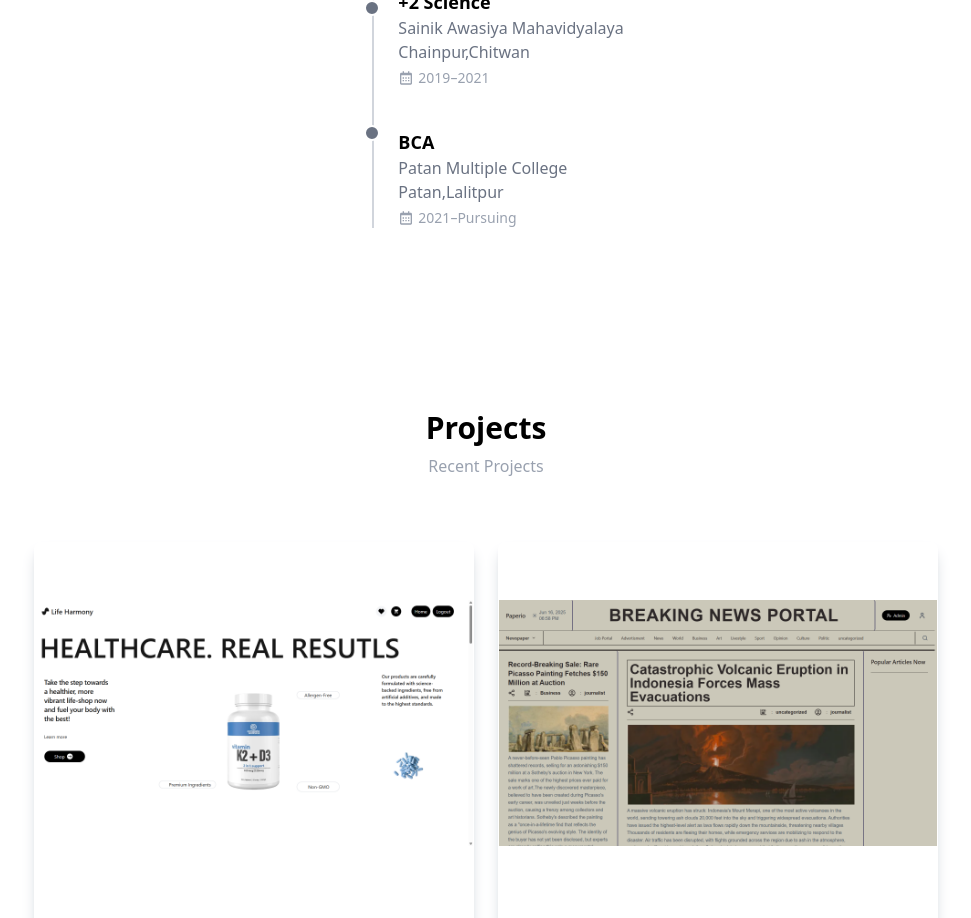
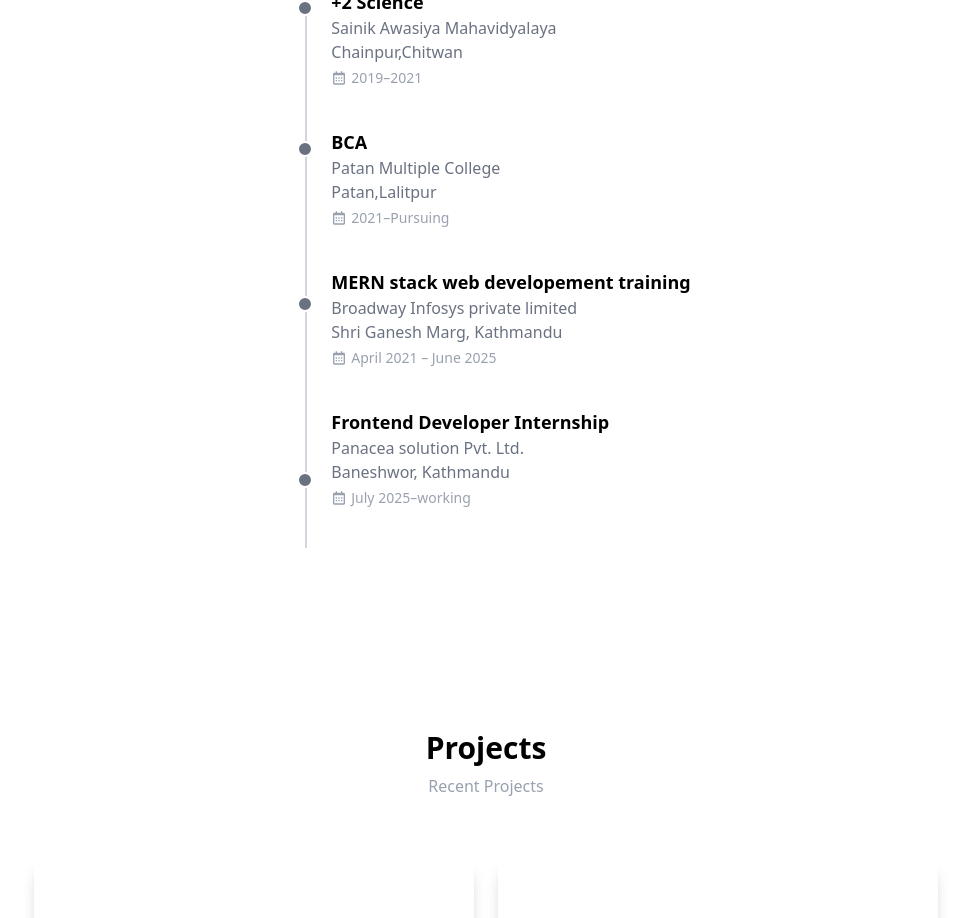
Before and after one commit to ashim086/my-portfolio, a Next.js app: page / in a window 1280 px wide. Shown: the part 2440-3358 px from the top of the page, without its empty margins (154-1125 px from the left). Built offline with nearby package versions, Linux system fonts and the light colour scheme.

Commit message:
qualification updated ashim

```diff
--- a/src/app/components/home/qualitfication.tsx
+++ b/src/app/components/home/qualitfication.tsx
@@ -5,7 +5,7 @@ import { GiGraduateCap } from 'react-icons/gi'
 
 function Qualification() {
     return (
-        <main className='mt-26  font-sans flex flex-col h-[80vh] items-center'>
+        <main className='mt-26  font-sans flex flex-col h-[120vh] items-center '>
 
             <div className=' flex flex-col justify-center items-center-safe space-y-2'>
 
@@ -55,13 +55,34 @@ function Qualification() {
                     </div>
                 </div>
 
-                <div className="ml-6">
-                    <div className="absolute -left-2.5 top-[17.3rem] w-4 h-4 bg-gray-500 rounded-full border-2 border-white" />
+                <div className="mb-10 ml-6">
+                    <div className="absolute -left-2.5 top-[18.3rem] w-4 h-4 bg-gray-500 rounded-full border-2 border-white" />
                     <h3 className="text-lg font-semibold">BCA</h3>
                     <p className="text-gray-500">Patan Multiple College<br />Patan,Lalitpur</p>
                     <div className="flex items-center text-sm text-gray-400 mt-1">
                         <BiCalendar className="w-4 h-4 mr-1" />
                         2021–Pursuing
+                    </div>
+                </div>
+
+                <div className="mb-10 ml-6">
+                    <div className="absolute -left-2.5 top-[39rem] w-4 h-4 bg-gray-500 rounded-full border-2 border-white" />
+                    <h3 className="text-lg font-semibold">MERN stack web developement training</h3>
+                    <p className="text-gray-500">Broadway Infosys private limited<br />Shri Ganesh Marg, Kathmandu </p>
+                    <div className="flex items-center text-sm text-gray-400 mt-1">
+                        <BiCalendar className="w-4 h-4 mr-1" />
+                      April 2021 – June 2025
+                    </div>
+                </div>
+
+
+                <div className="mb-10 ml-6">
+                    <div className="absolute -left-2.5 top-[28rem] w-4 h-4 bg-gray-500 rounded-full border-2 border-white" />
+                    <h3 className="text-lg font-semibold">Frontend Developer Internship</h3>
+                    <p className="text-gray-500">Panacea solution Pvt. Ltd.<br />Baneshwor, Kathmandu</p>
+                    <div className="flex items-center text-sm text-gray-400 mt-1">
+                        <BiCalendar className="w-4 h-4 mr-1" />
+                        July 2025–working
                     </div>
                 </div>
 
```
